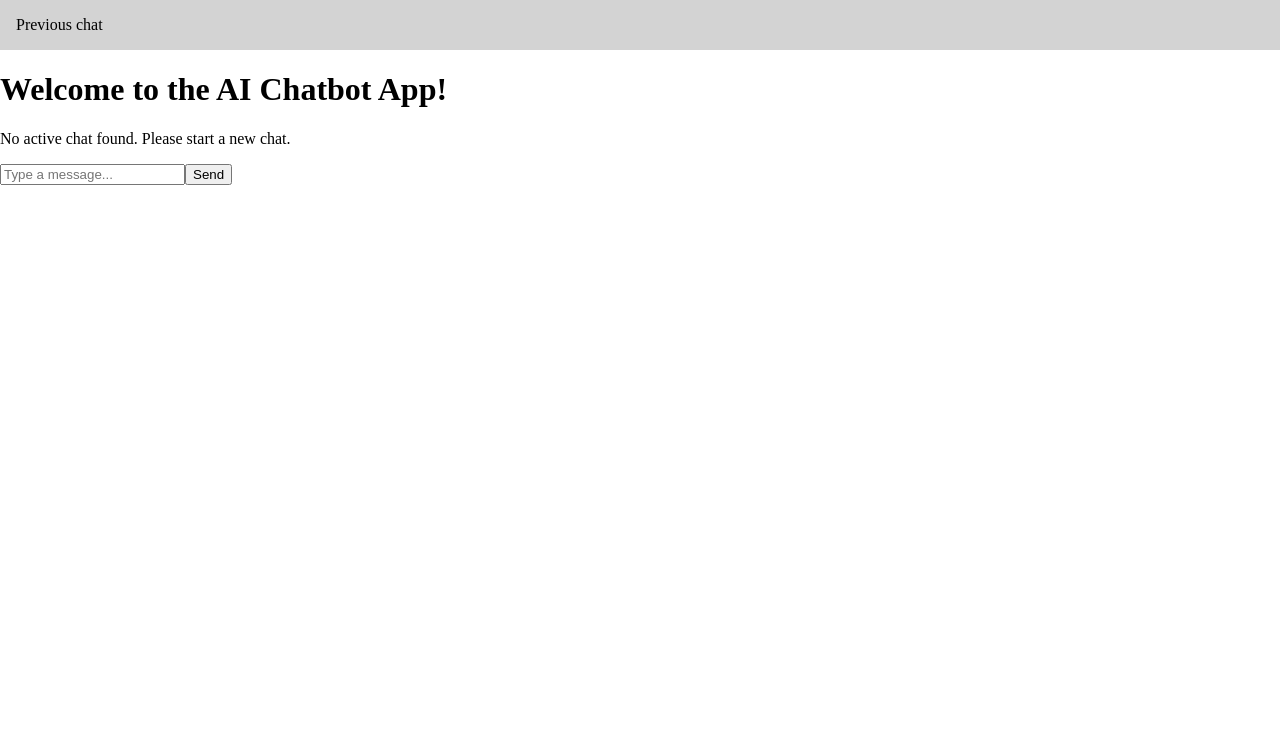
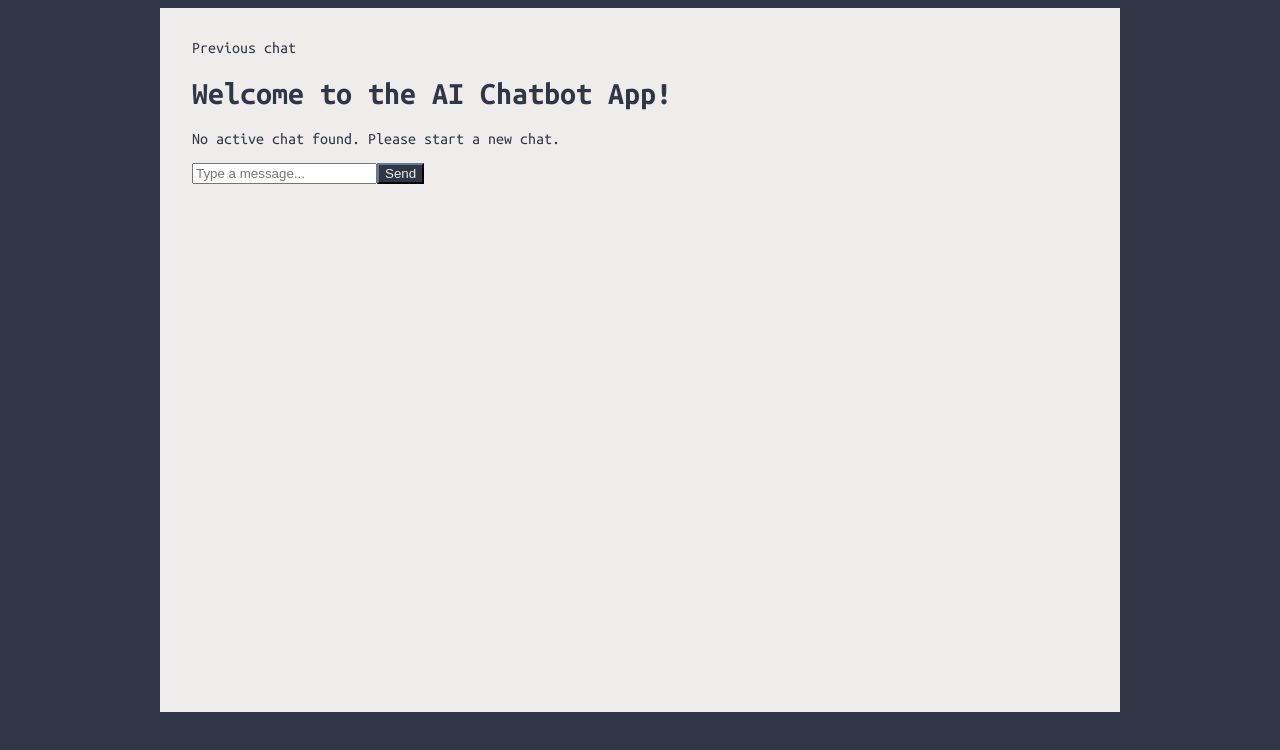
Before and after one commit to rainof/ai-chatbot-app, a React (Create React App) app in the folder client/: page / in a window 1280 px wide. Shown: the top 750 px of the page. Built offline with nearby package versions, Linux system fonts and the light colour scheme.

Commit message:
style(frontend): apply initial styling and layout to the app

```diff
--- a/client/package.json
+++ b/client/package.json
@@ -8,7 +8,9 @@
     "@testing-library/user-event": "^13.5.0",
     "react": "^18.3.1",
     "react-dom": "^18.3.1",
+    "react-router-dom": "^6.26.2",
     "react-scripts": "5.0.1",
+    "sass": "^1.79.3",
     "uuid": "^10.0.0",
     "web-vitals": "^2.1.4"
   },
--- a/client/public/index.html
+++ b/client/public/index.html
@@ -7,6 +7,12 @@
       name="description"
       content="Web site created using create-react-app"
     />
+    <link rel="preconnect" href="https://fonts.googleapis.com" />
+    <link rel="preconnect" href="https://fonts.gstatic.com" crossorigin />
+    <link
+      href="https://fonts.googleapis.com/css2?family=Ubuntu+Mono:ital,wght@0,400;0,700;1,400;1,700&display=swap"
+      rel="stylesheet"
+    />
     <link rel="manifest" href="%PUBLIC_URL%/manifest.json" />
     <title>AI Chatbot App</title>
   </head>
--- a/client/src/App.css
+++ /dev/null
@@ -1,28 +0,0 @@
-body {
-    margin: 0;
-}
-
-.app-container {
-    background-color: cornsilk;
-    height: 100vh;
-}
-
-header {
-    padding: 1rem;
-}
-
-.main-container {
-    padding: 0 1rem;
-    display: flex;
-    gap: 2rem;
-}
-
-nav {
-    background-color: lightgray;
-    padding: 1rem;
-}
-
-.chat-container {
-    background-color: lightgray;
-    padding: 1rem;
-}
--- a/client/src/App.js
+++ b/client/src/App.js
@@ -3,7 +3,7 @@ import { BrowserRouter as Router, Routes, Route } from "react-router-dom";
 import Layout from "./components/Layout";
 import Chat from "./components/Chat";
 import Home from "./components/Home";
-import "./App.css";
+import "./App.scss";
 
 function App() {
   const [chats, setChats] = useState([]);
--- /dev/null
+++ b/client/src/App.scss
@@ -0,0 +1,21 @@
+@import "./index.scss";
+
+
+body {
+    background: var(--forth-color);
+    font-family: "Ubuntu Mono";
+    color: var(--forth-color);
+
+    #root{
+        display: flex;
+        justify-content: center;
+        align-items: center;
+
+        .App {
+            width: 70vw;
+            height: 80vh;
+            background-color: var(--first-color);
+            padding: 2rem;
+        }
+    }
+}
--- a/client/src/components/Home.js
+++ b/client/src/components/Home.js
@@ -1,4 +1,5 @@
 import React, { useState } from "react";
+import "../styles/Home.scss";
 
 const Home = ({ handleSend, activeChatId, chats }) => {
   const [prompt, setPrompt] = useState("");
--- a/client/src/index.js
+++ b/client/src/index.js
@@ -1,6 +1,6 @@
 import React from "react";
 import ReactDOM from "react-dom/client";
-import "./index.css";
+import "./index.scss";
 import App from "./App";
 
 const root = ReactDOM.createRoot(document.getElementById("root"));
--- /dev/null
+++ b/client/src/index.scss
@@ -0,0 +1,6 @@
+:root {
+    --first-color: #EEEDEB;
+    --second-color: #E6B9A6;
+    --third-color: #939185;
+    --forth-color: #2F3645;
+}
--- /dev/null
+++ b/client/src/styles/Home.scss
@@ -0,0 +1,14 @@
+@import "../index.scss";
+
+
+button {
+    color: var(--first-color);
+    background-color: var(--forth-color);
+    cursor: pointer;
+    border-color: var(--forth-color);
+}
+
+button:hover {
+    color: var(--primary-color);
+    background-color: var(--second-color);
+}
```
Also changed, not shown: client/src/index.css (deleted), 1 other file (tests, documents, lock files or other folders).
